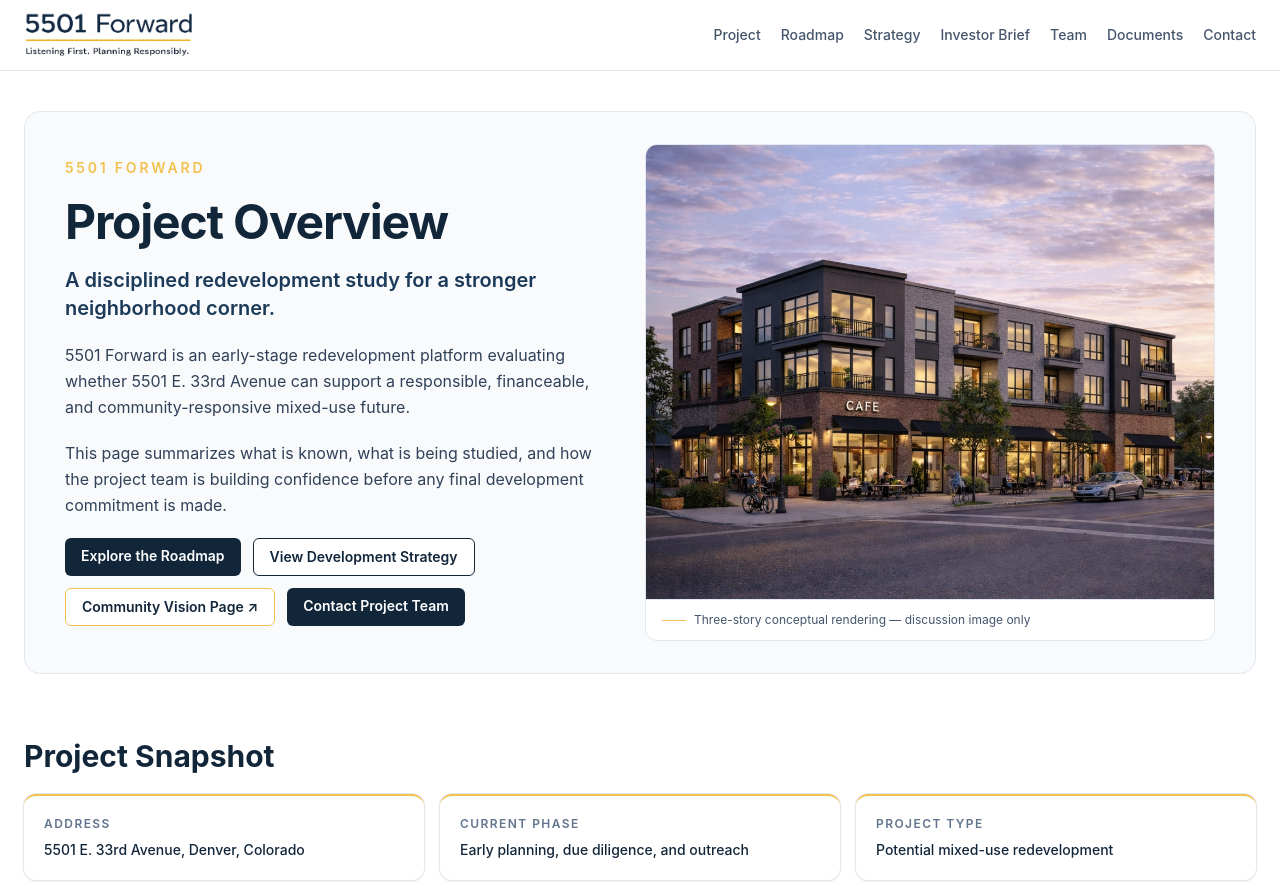
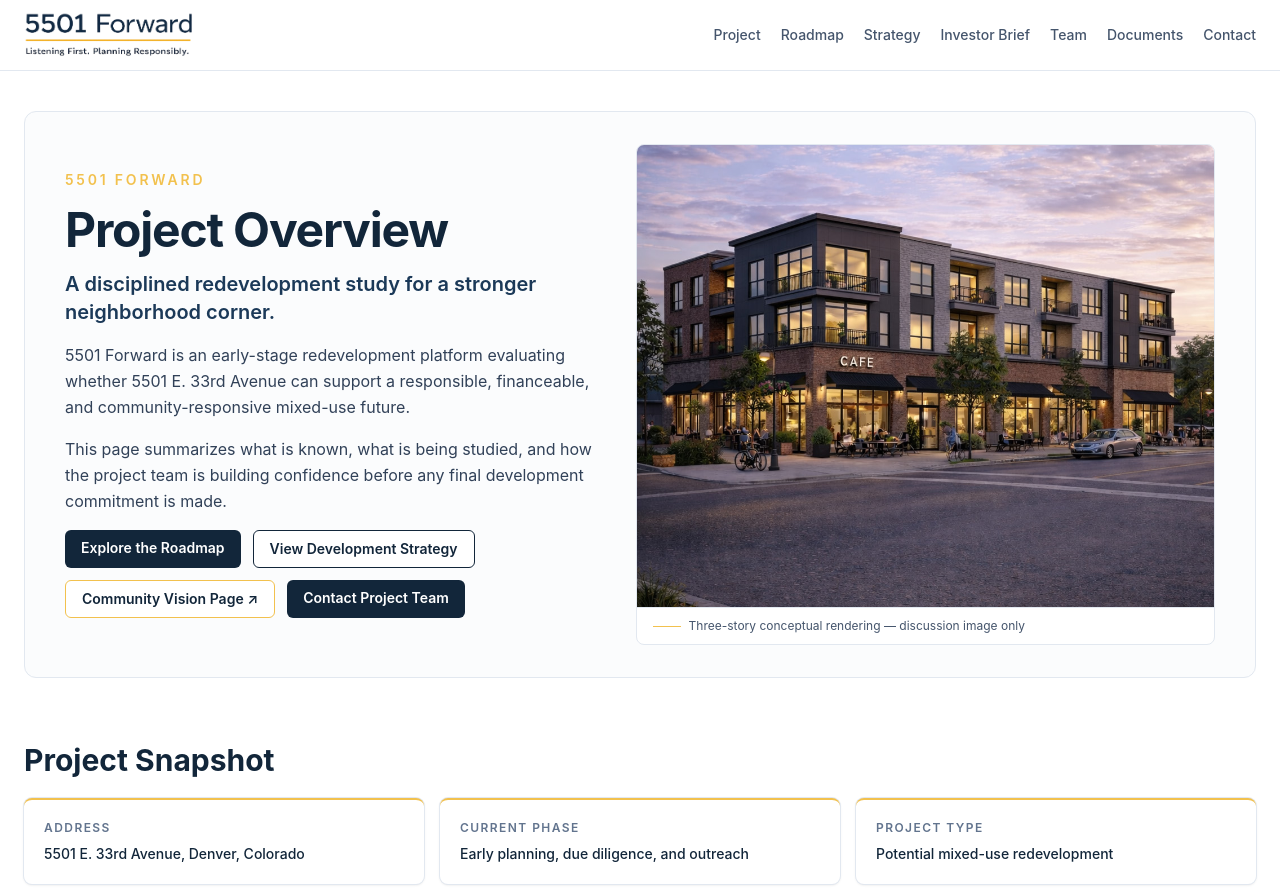
Before and after one commit to martinez-frank/5501-forward-site, a Next.js app: page /project in a window 1280 px wide. Shown: the top 894 px of the page. Built offline with nearby package versions, Linux system fonts and the light colour scheme.

Commit message:
Refine project hero framing and visual discipline

```diff
--- a/app/project/page.tsx
+++ b/app/project/page.tsx
@@ -15,9 +15,9 @@ const snapshotCards = [
 export default function ProjectPage() {
   return (
     <div className="space-y-16 pb-8">
-      <section className="rounded-2xl border border-slate-200 bg-slate-50 px-6 py-7 sm:px-8 sm:py-8 lg:px-10">
-        <div className="grid gap-8 lg:grid-cols-[minmax(0,1fr)_minmax(0,1.04fr)] lg:items-center">
-          <div className="space-y-5">
+      <section className="rounded-xl border border-slate-200 bg-slate-50/60 px-6 py-6 sm:px-8 sm:py-7 lg:px-10 lg:py-8">
+        <div className="grid gap-6 lg:grid-cols-[minmax(0,1fr)_minmax(0,1.06fr)] lg:items-center">
+          <div className="space-y-4">
             <p className="text-sm font-semibold uppercase tracking-[0.2em] text-[#f2c14e]">5501 Forward</p>
             <h1 className="text-4xl font-bold tracking-tight text-[#12263a] sm:text-5xl">Project Overview</h1>
             <h2 className="text-xl font-semibold text-[#1b3958]">A disciplined redevelopment study for a stronger neighborhood corner.</h2>
@@ -30,12 +30,12 @@ export default function ProjectPage() {
               <Link href="/contact" className="rounded-md bg-[#12263a] px-4 py-2 text-sm font-semibold text-white">Contact Project Team</Link>
             </div>
           </div>
-          <figure className="overflow-hidden rounded-xl border border-slate-200 bg-white">
-            <div className="relative aspect-[5/4] w-full">
-              <Image src="/images/5501-3story-rendering.jpg" alt="Three-story mixed-use conceptual rendering at 5501 E. 33rd Avenue" fill className="object-cover object-center" priority sizes="(min-width: 1024px) 50vw, 100vw" />
+          <figure className="overflow-hidden rounded-lg border border-slate-200 bg-white">
+            <div className="relative aspect-[4/3] w-full md:aspect-[5/4]">
+              <Image src="/images/5501-3story-rendering.jpg" alt="Three-story mixed-use conceptual rendering at 5501 E. 33rd Avenue" fill className="object-cover object-[center_62%]" priority sizes="(min-width: 1280px) 48vw, (min-width: 1024px) 52vw, 100vw" />
             </div>
-            <figcaption className="border-t border-slate-200 px-4 py-3 text-xs text-slate-600">
-              <span className="mr-2 inline-block h-px w-6 align-middle bg-[#f2c14e]" />Three-story conceptual rendering — discussion image only
+            <figcaption className="border-t border-slate-200 px-4 py-2.5 text-xs text-slate-600">
+              <span className="mr-2 inline-block h-px w-7 align-middle bg-[#f2c14e]" />Three-story conceptual rendering — discussion image only
             </figcaption>
           </figure>
         </div>
@@ -45,7 +45,7 @@ export default function ProjectPage() {
         <h3 className="text-3xl font-bold text-[#12263a]">Project Snapshot</h3>
         <div className="grid gap-4 sm:grid-cols-2 lg:grid-cols-3">
           {snapshotCards.map(([label, value]) => (
-            <article key={label} className="rounded-xl border-t-2 border-[#f2c14e] bg-white p-5 shadow-sm ring-1 ring-slate-200">
+            <article key={label} className="rounded-lg border-t-2 border-[#f2c14e] bg-white p-5 shadow-sm ring-1 ring-slate-200">
               <p className="text-xs font-semibold uppercase tracking-[0.12em] text-slate-500">{label}</p>
               <p className="mt-2 text-sm font-medium text-[#12263a]">{value}</p>
             </article>
@@ -115,7 +115,7 @@ export default function ProjectPage() {
             </figure>
           ))}
         </div>
-        <p className="rounded-xl border-l-4 border-[#f2c14e] bg-slate-50 p-4 text-sm text-slate-700">Conceptual image for discussion purposes only. Final design, height, density, unit count, retail layout, parking configuration, financing, approvals, and construction scope remain subject to due diligence, community input, entitlement review, public process, and project underwriting.</p>
+        <p className="rounded-lg border-l-4 border-[#f2c14e] bg-slate-50 p-4 text-sm text-slate-700">Conceptual image for discussion purposes only. Final design, height, density, unit count, retail layout, parking configuration, financing, approvals, and construction scope remain subject to due diligence, community input, entitlement review, public process, and project underwriting.</p>
       </section>
 
       <section className="rounded-3xl bg-[#12263a] p-6 text-white sm:p-10">
@@ -163,7 +163,7 @@ export default function ProjectPage() {
         <p className="text-slate-700">The project team is evaluating whether a future redevelopment could support public-facing benefits while remaining financially and technically feasible.</p>
         <div className="grid gap-4 sm:grid-cols-2 lg:grid-cols-3">
           {['More active street edge', 'Neighborhood-serving retail or services', 'New housing opportunities', 'Improved frontage and pedestrian experience', 'Long-term reinvestment in the site', 'Potential public-private alignment'].map((item) => (
-            <article key={item} className="rounded-xl border-l-4 border-[#f2c14e] bg-white p-4 ring-1 ring-slate-200 text-sm text-[#12263a]">Potential benefit being evaluated: {item}</article>
+            <article key={item} className="rounded-lg border-l-4 border-[#f2c14e] bg-white p-4 ring-1 ring-slate-200 text-sm text-[#12263a]">Potential benefit being evaluated: {item}</article>
           ))}
         </div>
       </section>
```
